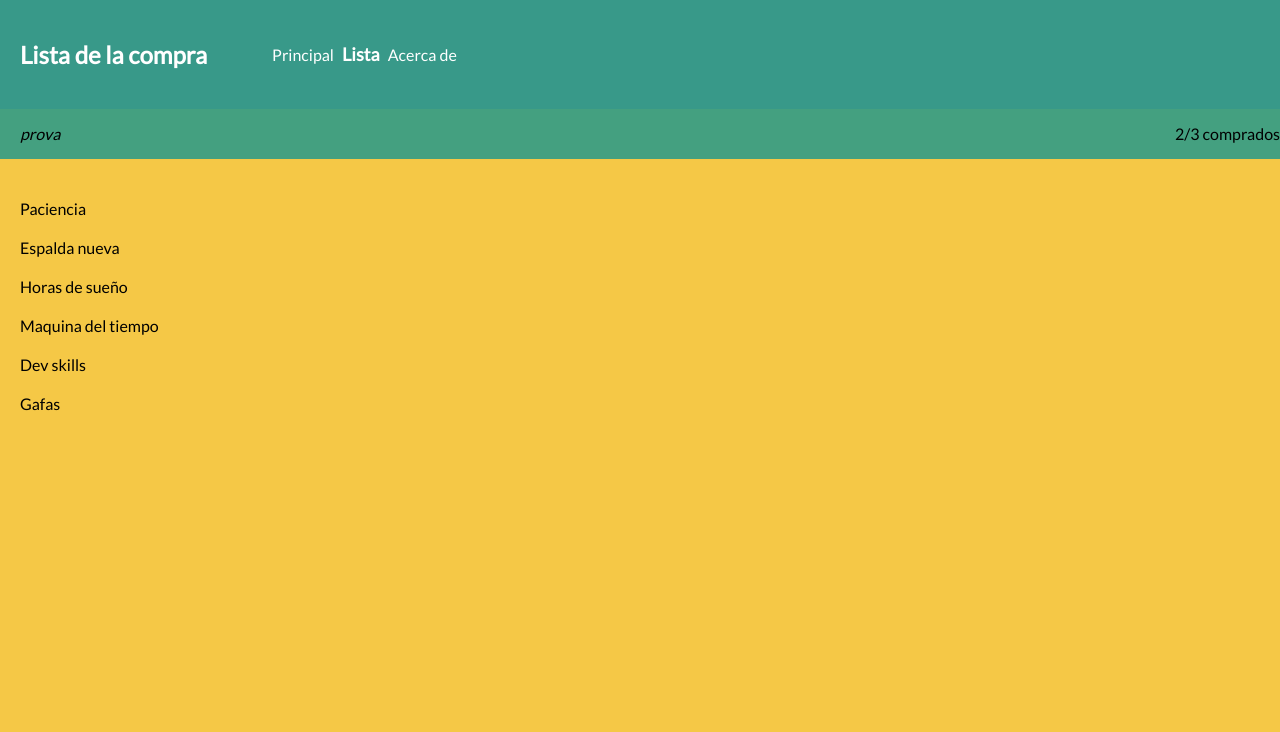
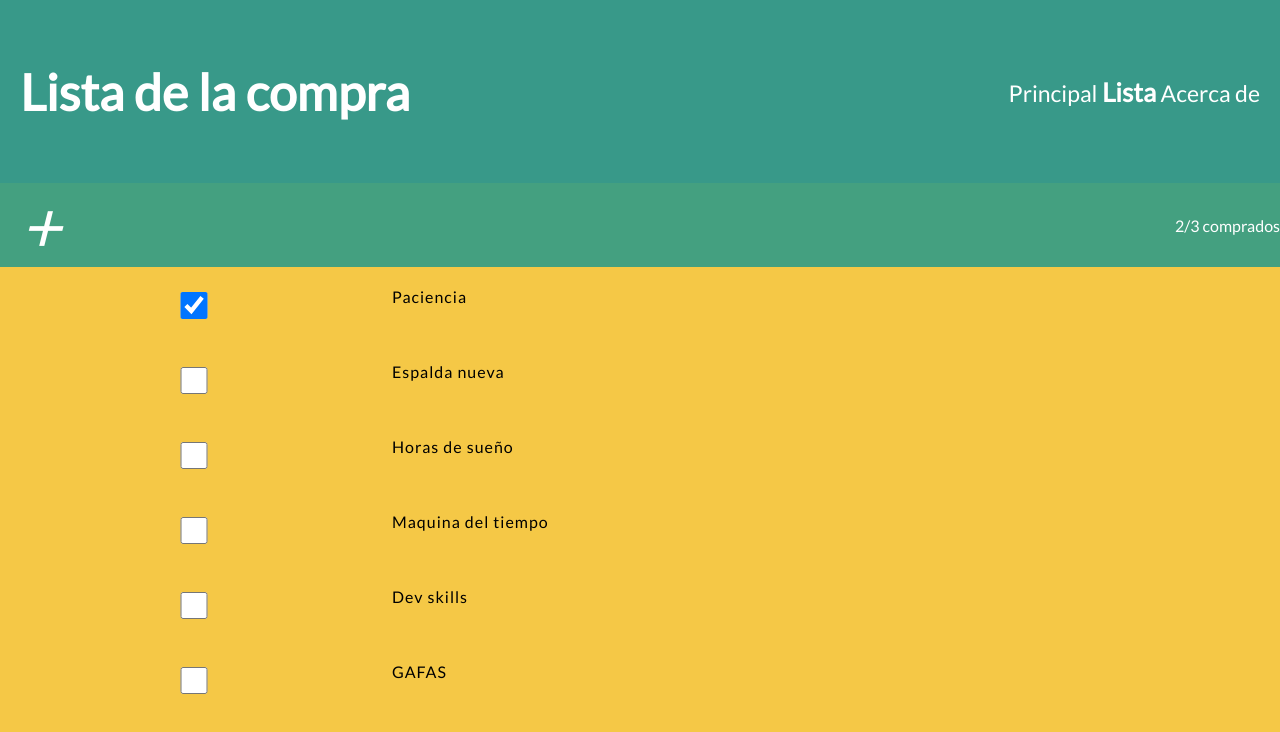
Before and after one commit to jaumecuadrada/202301-w1ch3-jaume-cuadrada, a website built with Parcel: page src/index.html in a window 1280 px wide. Built offline with nearby package versions, Linux system fonts and the light colour scheme.

Commit message:
Add seccond html, form and minor changes

```diff
--- a/src/index.html
+++ b/src/index.html
@@ -16,27 +16,51 @@
       <h1>Lista de la compra</h1>
       <nav>
         <ul>
-          <span>Principal</span>
-          <span class="negrita">Lista</span>
-          <span>Acerca de</span>
+          <a href="index.html">Principal</a>
+          <a href="articlesform.html" class="negrita">Lista</a>
+          <a>Acerca de</a>
         </ul>
       </nav>
     </section>
 
     <section class="seccond">
-      <i>prova</i>
+      <i>+</i>
       <span class="dreta">2/3 comprados</span>
     </section>
 
     <section class="third">
-      <ul class="ul-vertical">
-        <li>Paciencia</li>
-        <li>Espalda nueva</li>
-        <li>Horas de sueño</li>
-        <li>Maquina del tiempo</li>
-        <li>Dev skills</li>
-        <li>Gafas</li>
-      </ul>
+
+      <form action="submit" class="formulario1">
+        <label class="container2">
+          <input type="checkbox" checked="checked">
+          <span class="checkmark">Paciencia</span>
+        </label>
+
+        <label class="container2">
+          <input type="checkbox">
+          <span class="checkmark">Espalda nueva</span>
+        </label>
+
+        <label class="container2">
+          <input type="checkbox">
+          <span class="checkmark">Horas de sueño</span>
+        </label>
+
+        <label class="container2">
+          <input type="checkbox">
+          <span class="checkmark">Maquina del tiempo</span>
+        </label>
+
+        <label class="container2">
+          <input type="checkbox">
+          <span class="checkmark">Dev skills</span>
+        </label>
+
+        <label class="container2">
+          <input type="checkbox">
+          <span class="checkmark">GAFAS</span>
+        </label>
+      </form>
     </section>
 
   </div>
--- a/src/styles.css
+++ b/src/styles.css
@@ -16,6 +16,9 @@ nav {
   display: flex;
   justify-content: end;
   align-items: center;
+  text-align: end;
+  padding-right: 20px;
+  font-size: 23px;
 }
 
 .container {
@@ -24,11 +27,16 @@ nav {
   flex-direction: column;
 }
 
+.container2 {
+  display: flex;
+  text-align: left;
+}
+
 .first {
   display: flex;
   flex-direction: row;
   color: white;
-
+  justify-content: space-between;
   background-color: #389989;
 }
 
@@ -42,8 +50,25 @@ nav {
 }
 
 .negrita {
-  font-size: 18px;
+  font-size: 26px;
   font-weight: bolder;
+}
+
+.form {
+  display: flex;
+  flex-direction: column;
+  margin: 0;
+  padding: 20px;
+  font-size: 30px;
+}
+
+.formulario1 {
+  display: flex;
+  flex-direction: column;
+}
+
+.container2 {
+  padding-bottom: 20px;
 }
 
 .ul-vertical {
@@ -59,6 +84,7 @@ li {
 
 h1 {
   padding: 20px;
+  font-size: 50px;
 }
 
 .seccond {
@@ -66,6 +92,7 @@ h1 {
   flex-direction: row;
   justify-content: space-between;
   min-height: 50px;
+  color: white;
 }
 
 span {
@@ -76,6 +103,7 @@ i {
   display: flex;
   align-items: center;
   padding-left: 20px;
+  font-size: 70px;
 }
 
 .dreta {
@@ -85,3 +113,62 @@ i {
   align-items: center;
   padding-right: 20;
 }
+
+a:link,
+a:visited,
+a:active {
+  text-decoration: none;
+  color: #fff;
+}
+
+h2 {
+  font-size: 40px;
+  padding-left: 20px;
+}
+
+label {
+  display: block;
+  margin-top: 20px;
+  letter-spacing: 1px;
+}
+
+.principal {
+  display: block;
+  margin: 0 auto;
+  width: 510px;
+  color: #666666;
+  font-family: Arial;
+}
+
+.formulario2 {
+  width: 400px;
+  padding-left: 20px;
+}
+
+input,
+textarea {
+  width: 380px;
+  height: 27px;
+  background: #666666;
+  border: 2px solid #f6f6f6;
+  padding: 10px;
+  margin-top: 5px;
+  font-size: 10px;
+  color: #ffffff;
+}
+
+textarea {
+  height: 150px;
+}
+
+#submit {
+  width: 85px;
+  height: 35px;
+  border: none;
+  margin-top: 20px;
+  cursor: pointer;
+}
+
+button {
+  color: black;
+}
```
Also changed, not shown: src/articlesform.html (+31 -1 lines).
